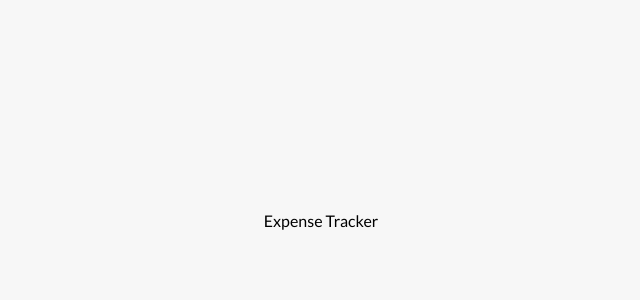
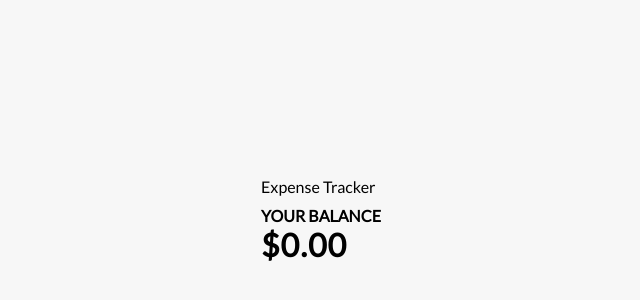
Before and after one commit to iqbalnafee/MERN-Expense-Tracker, a React (Create React App) app: page / in a window 1280 px wide. Shown: the part 180-480 px from the top of the page, without its empty margins (319-959 px from the left). Built offline with nearby package versions, Linux system fonts and the light colour scheme.

Commit message:
Balance.js file changed

```diff
--- a/src/App.js
+++ b/src/App.js
@@ -1,11 +1,13 @@
 
 import './App.css';
 import Header from './components/Header'
+import Balance from './components/Balance'
 
 function App() {
   return (
     <div className="App">
       <Header />
+      <Balance />
     </div>
   );
 }
--- a/src/components/Balance.js
+++ b/src/components/Balance.js
@@ -0,0 +1,12 @@
+import React from 'react'
+
+const Balance = () => {
+    return (
+        <div>
+            <h4  style={{marginTop:"10px"}}>Your Balance</h4>
+            <h1 id="balance">$0.00</h1>
+        </div>
+    )
+}
+
+export default Balance
```
